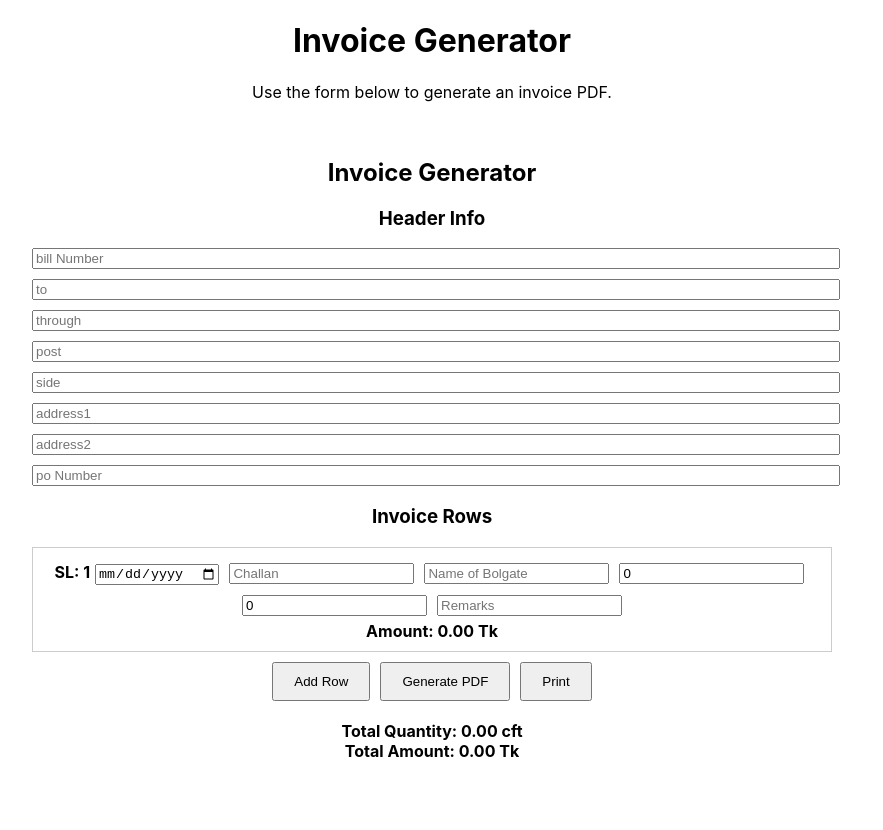
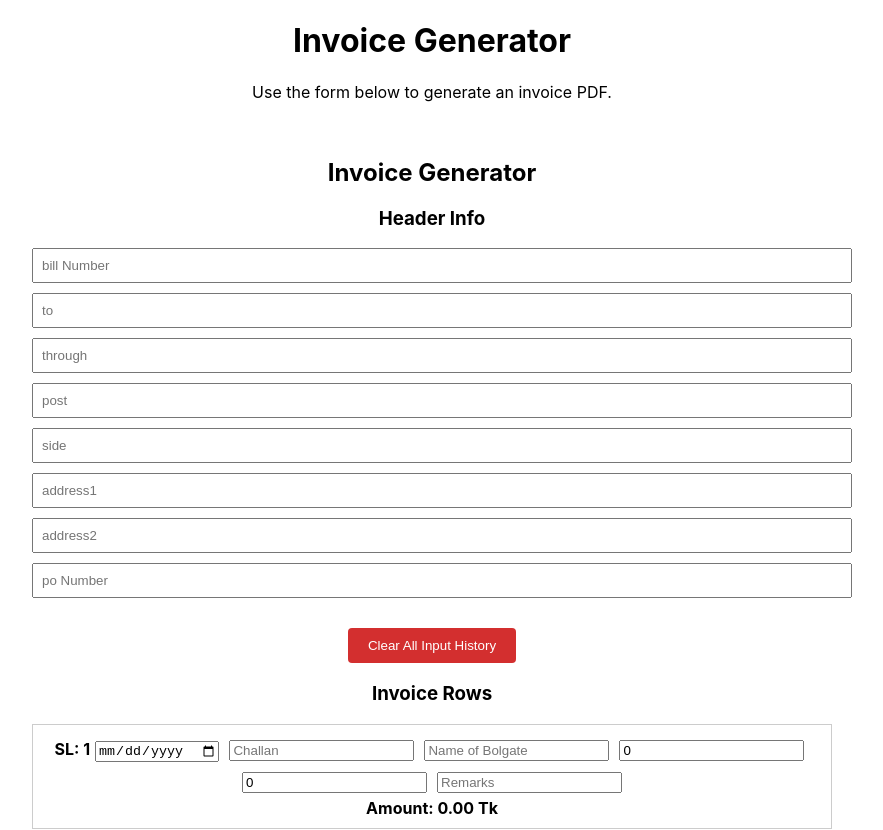
Before and after one commit to nakhlarafi/invoice-generator, a React (Create React App) app: page / in a window 1280 px wide. Shown: the top 830 px of the page, without its empty margins (208-1091 px from the left). Before the commit the page ends 800 px from the top, so only its background shows below. Built offline with nearby package versions, Linux system fonts and the light colour scheme.

Commit message:
added input history

```diff
--- a/src/InvoiceForm.js
+++ b/src/InvoiceForm.js
@@ -2,6 +2,7 @@ import React, { useState, useRef } from "react";
 import jsPDF from "jspdf";
 import autoTable from "jspdf-autotable";
 import { toWords } from "number-to-words";
+
 
 export default function InvoiceForm() {
   const pdfRef = useRef(null);
@@ -27,6 +28,12 @@ export default function InvoiceForm() {
       remark: "",
     },
   ]);
+  const removeRow = (index) => {
+    if (index === 0) return; // Do not remove the first/default row
+    const updatedRows = [...rows];
+    updatedRows.splice(index, 1);
+    setRows(updatedRows);
+  };
 
   const handleRowChange = (index, field, value) => {
     const updated = [...rows];
@@ -225,16 +232,58 @@ export default function InvoiceForm() {
       </h2>
 
       <h3>Header Info</h3>
-      {Object.entries(header).map(([key, value]) => (
+      {Object.entries(header).map(([key, value]) => {
+        const storageKey = `history-${key}`;
+        const history = JSON.parse(localStorage.getItem(storageKey)) || [];
+
+        const handleBlur = () => {
+          const trimmed = value.trim();
+          if (trimmed && !history.includes(trimmed)) {
+            const updated = [trimmed, ...history].slice(0, 10); // max 10 entries
+            localStorage.setItem(storageKey, JSON.stringify(updated));
+          }
+        };
+
+        return (
+          <div key={key} style={{ marginBottom: "10px" }}>
             <input
-          key={key}
+              list={storageKey}
               type="text"
               placeholder={key.replace(/([A-Z])/g, " $1")}
               value={value}
-          onChange={(e) => setHeader({ ...header, [key]: e.target.value })}
-          style={{ display: "block", margin: "10px 0", width: "100%" }}
+              onChange={(e) => setHeader((prev) => ({ ...prev, [key]: e.target.value }))}
+              onBlur={handleBlur}
+              style={{ width: "100%", padding: "8px" }}
             />
+            <datalist id={storageKey}>
+              {history.map((opt, i) => (
+                <option key={i} value={opt} />
               ))}
+            </datalist>
+          </div>
+        );
+      })}
+
+    <button
+      onClick={() => {
+        Object.keys(header).forEach((key) => localStorage.removeItem(`history-${key}`));
+        alert("All input histories have been cleared.");
+      }}
+      style={{
+        marginTop: 20,
+        backgroundColor: "#d32f2f",
+        color: "white",
+        padding: "10px 20px",
+        border: "none",
+        borderRadius: "4px",
+        cursor: "pointer",
+      }}
+    >
+      Clear All Input History
+    </button>
+
+
+
 
       <h3>Invoice Rows</h3>
       {rows.map((row, idx) => (
@@ -295,6 +344,15 @@ export default function InvoiceForm() {
          <div>
       <strong>Amount: {(row.quantity * row.rate).toFixed(2)} Tk</strong>
       </div>
+
+        {idx !== 0 && (
+          <button
+            onClick={() => removeRow(idx)}
+            style={{ marginTop: 5, backgroundColor: "#f44336", color: "white", padding: "5px 10px", border: "none", borderRadius: 4 }}
+          >
+            Remove
+          </button>
+        )}
       </div>
       ))}
 
```
Lines whose indentation alone changed are shown as unchanged.
